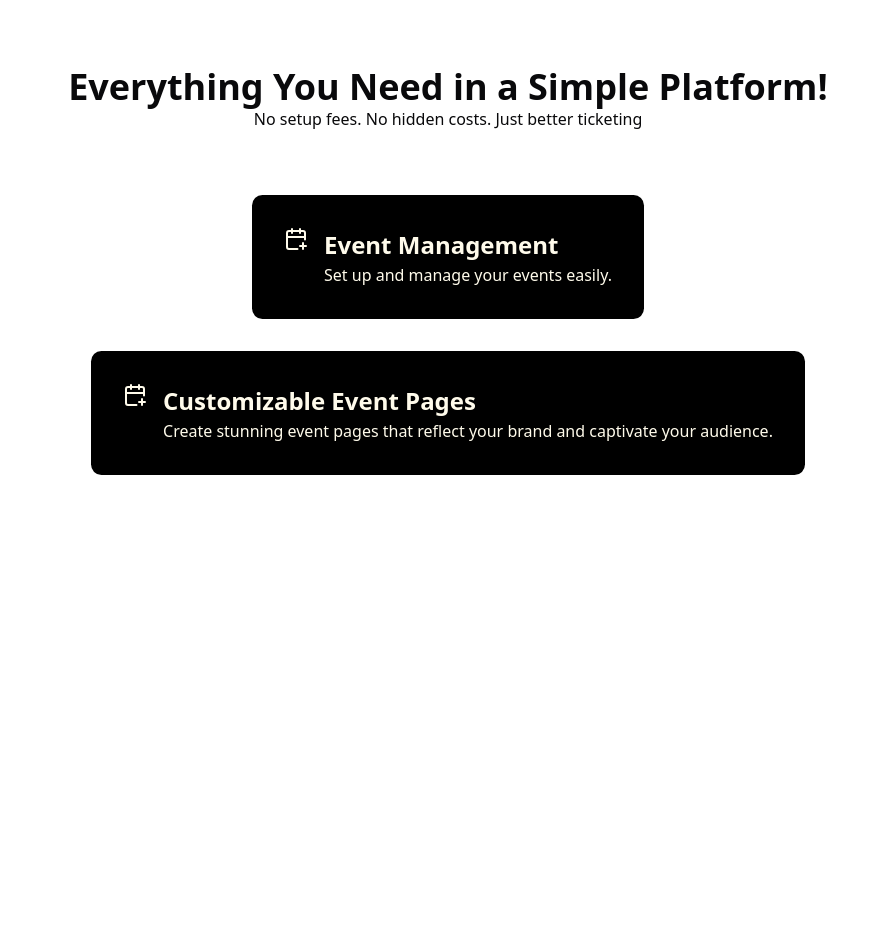
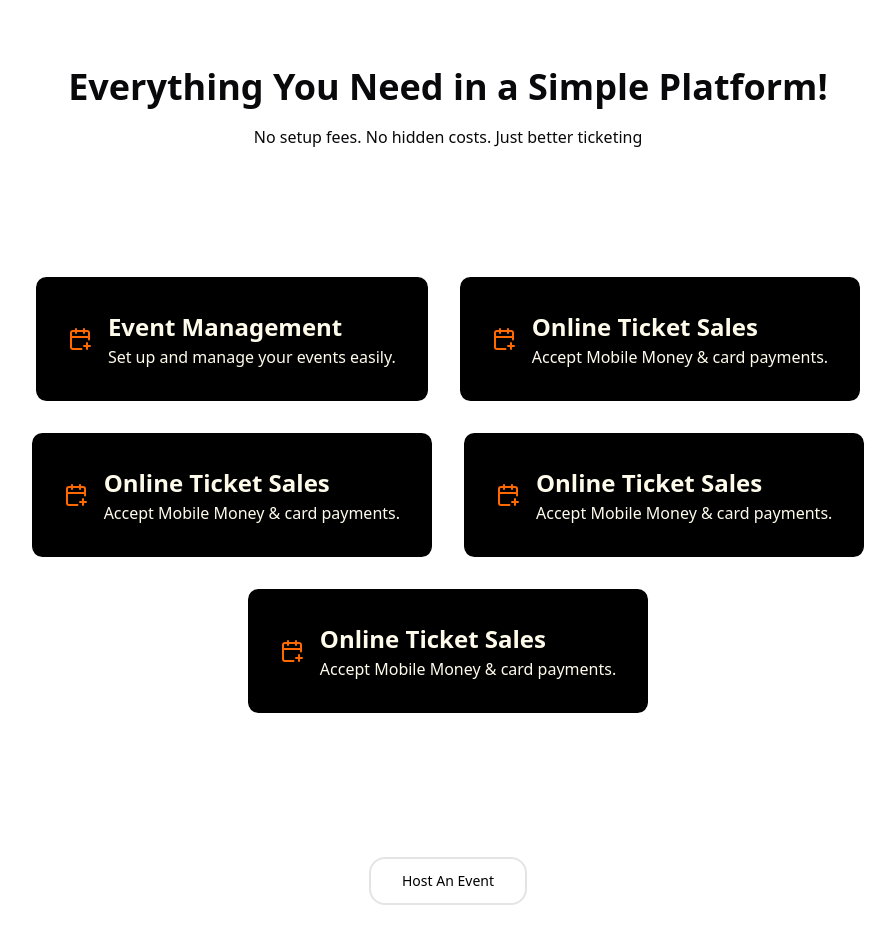
Before and after one commit to boakaidorborkamara/ticketzorr_frontend, a Next.js app: page / in a window 1280 px wide. Shown: the part 860-1804 px from the top of the page, without its empty margins (192-1087 px from the left). Before the commit the page ends 1447 px from the top, so only its background shows below. Built offline with nearby package versions, Linux system fonts and the light colour scheme.

Commit message:
feature section work on

```diff
--- a/src/components/feature-card.tsx
+++ b/src/components/feature-card.tsx
@@ -1,17 +1,19 @@
-import { CalendarPlus } from 'lucide-react';
+import { CalendarPlus, icons } from 'lucide-react';
+import { ReactNode } from 'react';
 
 
 interface Props {
     title?: string,
-    description?: string
+    description?: string,
+    icon?:ReactNode
 }
 
 
-export function FeatureCard ({title,description}:Props) {
+export function FeatureCard ({title,description,icon}:Props) {
   return (
         <div>
-          <div className="bg-black text-amber-50 p-8 rounded-lg m-4 flex gap-4">
-            <CalendarPlus/>
+          <div className="bg-black text-amber-50 p-8 rounded-lg m-4 flex items-center gap-4">
+            <span className="text-primary">{icon}</span>
             <div>
               <h3 className="font-bold text-[24px]">{title}</h3>
               <p className="text-[16px]">{description}</p>
--- a/src/components/features-section.tsx
+++ b/src/components/features-section.tsx
@@ -1,5 +1,8 @@
 import NextImage from "next/image";
 import { FeatureCard } from "./feature-card";
+import { CalendarPlus } from "lucide-react";
+import { ReactNode } from "react";
+import { Button } from "./ui/button-component";
 
 
 
@@ -10,30 +13,40 @@ export function FeaturesSection() {
   type featuresType = {
     title: string,
     description: string,
+    icon: ReactNode,
   }
 
   // feature list
   const featuresList: featuresType[] = [
 
-    { title: "Event Management", description: "Set up and manage your events easily." },
-    { title: "Customizable Event Pages", description: "Create stunning event pages that reflect your brand and captivate your audience." },
+    { icon: <CalendarPlus />, title: "Event Management", description: "Set up and manage your events easily." },
+    { icon: <CalendarPlus />, title: "Online Ticket Sales", description: "Accept Mobile Money & card payments." },
+    { icon: <CalendarPlus />, title: "Online Ticket Sales", description: "Accept Mobile Money & card payments." },
+    { icon: <CalendarPlus />, title: "Online Ticket Sales", description: "Accept Mobile Money & card payments." },
+    { icon: <CalendarPlus />, title: "Online Ticket Sales", description: "Accept Mobile Money & card payments." },
 
   ]
 
   return (
-    <div className="p-24">
-      <h1 className="text-center text-4xl font-bold ">Everything You Need in a Simple Platform!</h1>
-      <p className="text-center text-[888484]">No setup fees. No hidden costs. Just better ticketing</p>
+    <div className="p-24 flex flex-col justify-center items-center">
+      <div className="flex flex-col gap-4.5">
+        <h1 className="text-center text-4xl font-bold ">Everything You Need in a Simple Platform!</h1>
+        <p className="text-center text-[888484]">No setup fees. No hidden costs. Just better ticketing</p>
+      </div>
+
 
       {/* Cards  */}
-      <div className="flex flex-wrap justify-center mt-12">
+      <div className="flex flex-wrap place-content-center mt-28">
 
         {featuresList.map((feature, i) => {
-          return <FeatureCard key={i} title={feature.title} description={feature.description} />
+          return <FeatureCard key={i} icon={feature.icon} title={feature.title} description={feature.description} />
 
         })}
       </div>
 
+      <div className="mt-32 ">
+        <Button className="border-2 w-[158px]   text-sm  font-medium" name="Host An Event" />
+      </div>
 
     </div>
   );
```
